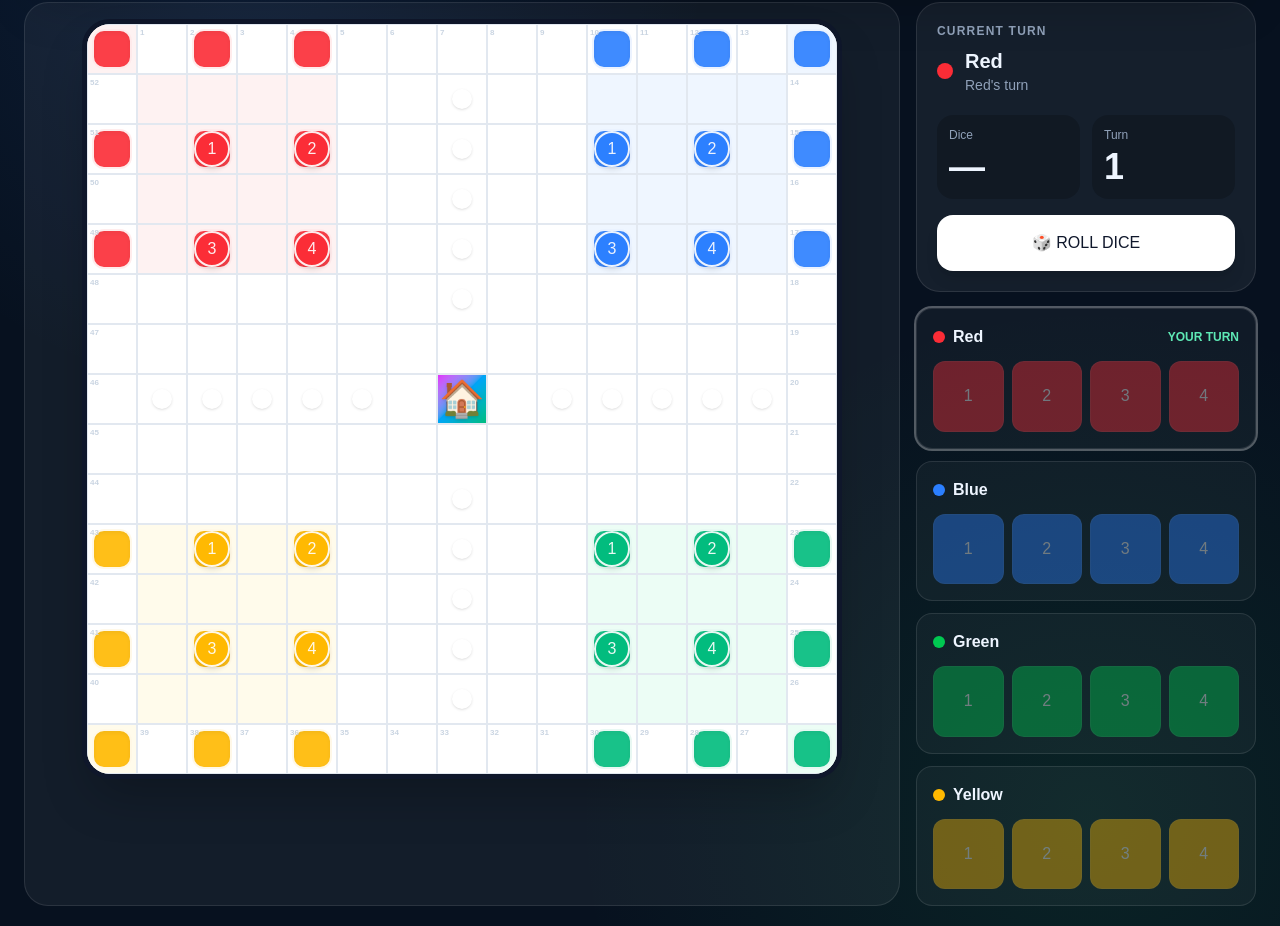
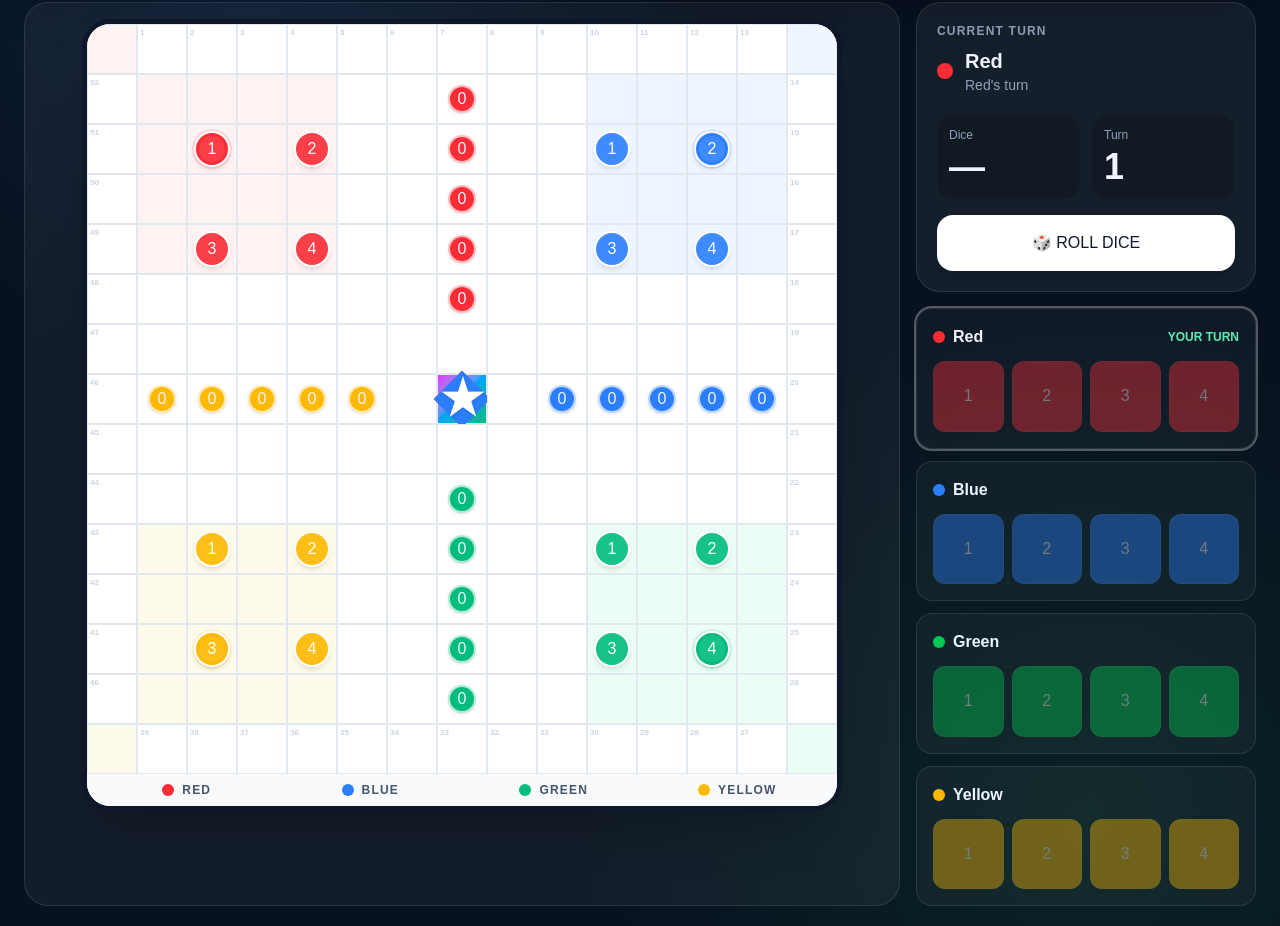
Before and after one commit to Shailendra76-sk/ludo, a Next.js app: page / in a window 1280 px wide. Shown: the part 160-1086 px from the top of the page. Built offline with nearby package versions, Linux system fonts and the light colour scheme.

Commit message:
Reference-inspired UI: colored home camps center star and clear path design

```diff
--- a/components/ludo-board.tsx
+++ b/components/ludo-board.tsx
@@ -13,11 +13,11 @@ const COLORS: Record<PlayerColor, { cell: string; ring: string; text: string }>
   yellow: { cell: "bg-amber-400", ring: "ring-amber-100", text: "text-amber-700" },
 };
 
-const HOME_ZONES: Record<PlayerColor, { x0: number; y0: number; className: string }> = {
-  red: { x0: 0, y0: 0, className: "bg-red-50" },
-  blue: { x0: 10, y0: 0, className: "bg-blue-50" },
-  green: { x0: 10, y0: 10, className: "bg-emerald-50" },
-  yellow: { x0: 0, y0: 10, className: "bg-amber-50" },
+const HOME_ZONES: Record<PlayerColor, { x0: number; y0: number; className: string; title: string }> = {
+  red: { x0: 0, y0: 0, className: "bg-red-50", title: "Red" },
+  blue: { x0: 10, y0: 0, className: "bg-blue-50", title: "Blue" },
+  green: { x0: 10, y0: 10, className: "bg-emerald-50", title: "Green" },
+  yellow: { x0: 0, y0: 10, className: "bg-amber-50", title: "Yellow" },
 };
 
 function cx(...items: Array<string | false | null | undefined>) {
@@ -87,6 +87,10 @@ export default function LudoBoard({
     return result;
   }, [state]);
 
+  const playerTokens = state.players.flatMap((player) =>
+    player.tokens.map((token) => ({ player, token })),
+  );
+
   return (
     <div className="mx-auto w-full max-w-[760px] overflow-hidden rounded-[28px] border-[5px] border-slate-900 bg-white shadow-2xl">
       <div className="relative grid aspect-square grid-cols-15 grid-rows-15">
@@ -113,8 +117,8 @@ export default function LudoBoard({
                 center ? "bg-gradient-to-br from-fuchsia-500 via-sky-500 to-emerald-500" : "",
               )}
             >
-              {zone && x % 2 === 0 && y % 2 === 0 && (
-                <span className={cx("absolute inset-1 rounded-xl border-2 border-white/90 shadow-inner", COLORS[zone].cell, "opacity-90")} />
+              {zone && x === HOME_ZONES[zone].x0 + 2 && y === HOME_ZONES[zone].y0 + 2 && (
+                <div className={cx("absolute inset-1 rounded-[24px] border-4 border-white/80 shadow-inner", COLORS[zone].cell, "opacity-95")}><div className="absolute inset-[10%] rounded-full bg-white/95" /></div>
               )}
 
               {trackIndex >= 0 && (
@@ -123,8 +127,8 @@ export default function LudoBoard({
                 </span>
               )}
 
-              {owner && !center && <span className="h-4 w-4 rounded-full bg-white shadow sm:h-5 sm:w-5" />}
-              {center && <span className="text-lg font-black text-white drop-shadow sm:text-4xl">🏠</span>}
+              {owner && !center && <span className={cx("grid h-6 w-6 place-items-center rounded-full border-2 border-white/70 shadow-sm sm:h-7 sm:w-7", COLORS[owner].cell)}>{trackIndex + 1}</span>}
+              {center && <div className="relative grid h-full w-full place-items-center"><div className="absolute inset-1 rotate-45 bg-red-500" /><div className="absolute inset-1 rotate-[135deg] bg-blue-500" /><span className="relative z-10 text-3xl font-black text-white drop-shadow sm:text-5xl">★</span></div>}
 
               {items.length > 0 && (
                 <div className="relative z-10 flex flex-wrap justify-center gap-0.5">
@@ -156,6 +160,14 @@ export default function LudoBoard({
           );
         })}
       </div>
+      <div className="grid grid-cols-4 gap-2 bg-slate-50 px-3 py-2 text-[10px] font-black uppercase tracking-widest text-slate-600 sm:text-xs">
+        {(Object.keys(HOME_ZONES) as PlayerColor[]).map((color) => (
+          <div key={color} className="flex items-center justify-center gap-2">
+            <span className={cx("h-3 w-3 rounded-full", COLORS[color].cell)} />
+            {HOME_ZONES[color].title}
+          </div>
+        ))}
+      </div>
     </div>
   );
 }
```
